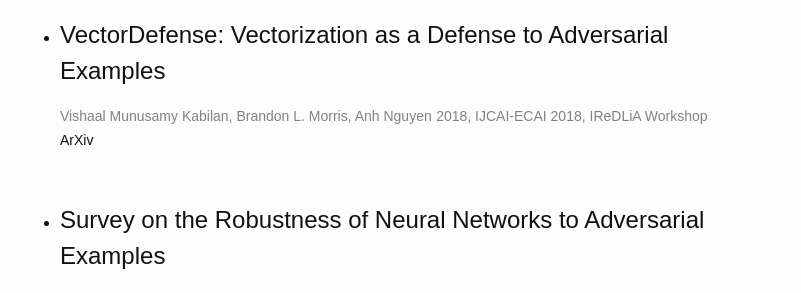
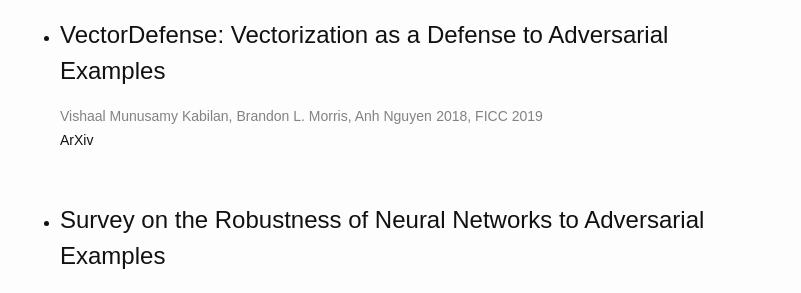
Before and after one commit to BrandonLMorris/brandonlmorris.github.io, a Jekyll site: the page built from publications.md, in a window 1280 px wide. Shown: the part 132-425 px from the top of the page, without its empty margins (240-1041 px from the left). Built offline with Jekyll 4.4.1, drawn with Linux system fonts in a browser that asks for light colours.

Commit message:
Change VectorDefense venue

```diff
--- a/_data/publications.yml
+++ b/_data/publications.yml
@@ -6,7 +6,8 @@
   url: https://arxiv.org/abs/1804.08529
   arxiv: https://arxiv.org/abs/1804.08529
   year: 2018
-  venue: IJCAI-ECAI 2018, IReDLiA Workshop
+  venue: FICC 2019
+    # IJCAI-ECAI 2018, IReDLiA Workshop
 - title: Survey on the Robustness of Neural Networks to Adversarial Examples
   authors: Brandon L. Morris, Anh Nguyen
   description:
```
